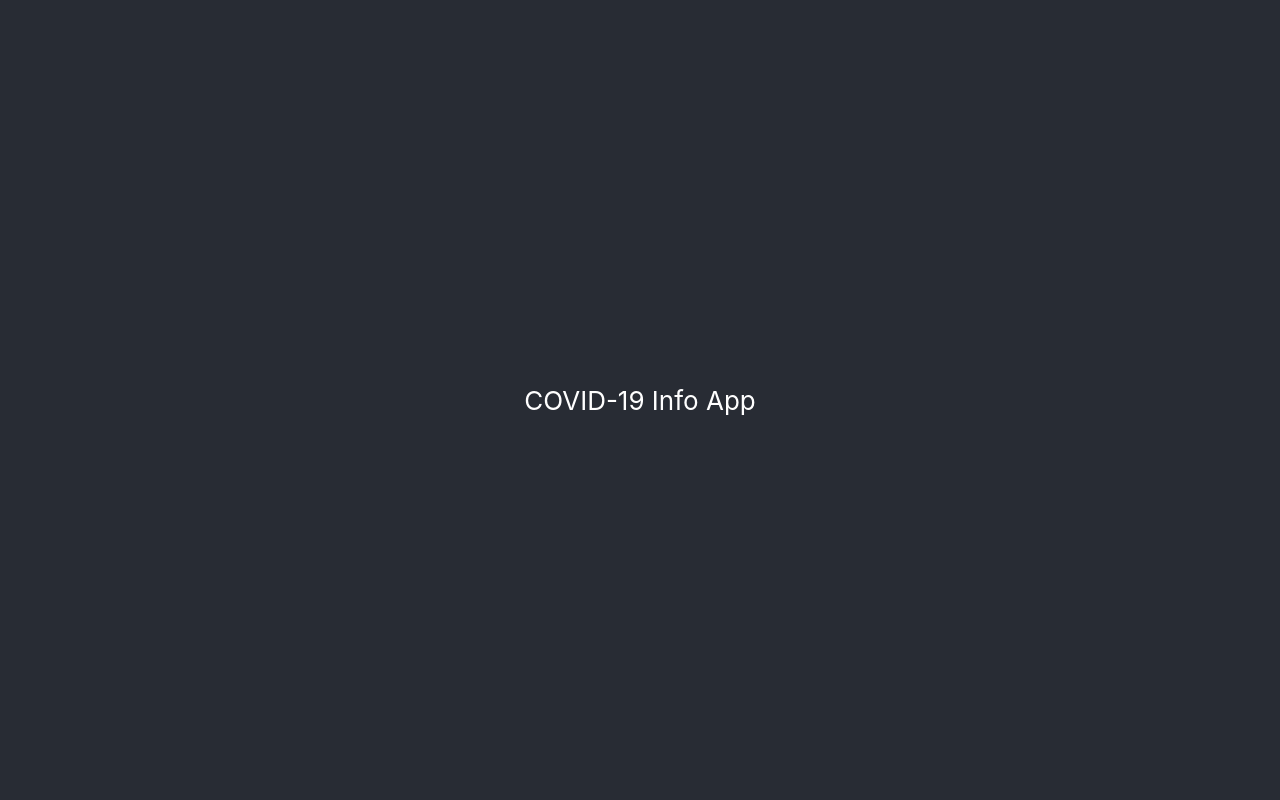
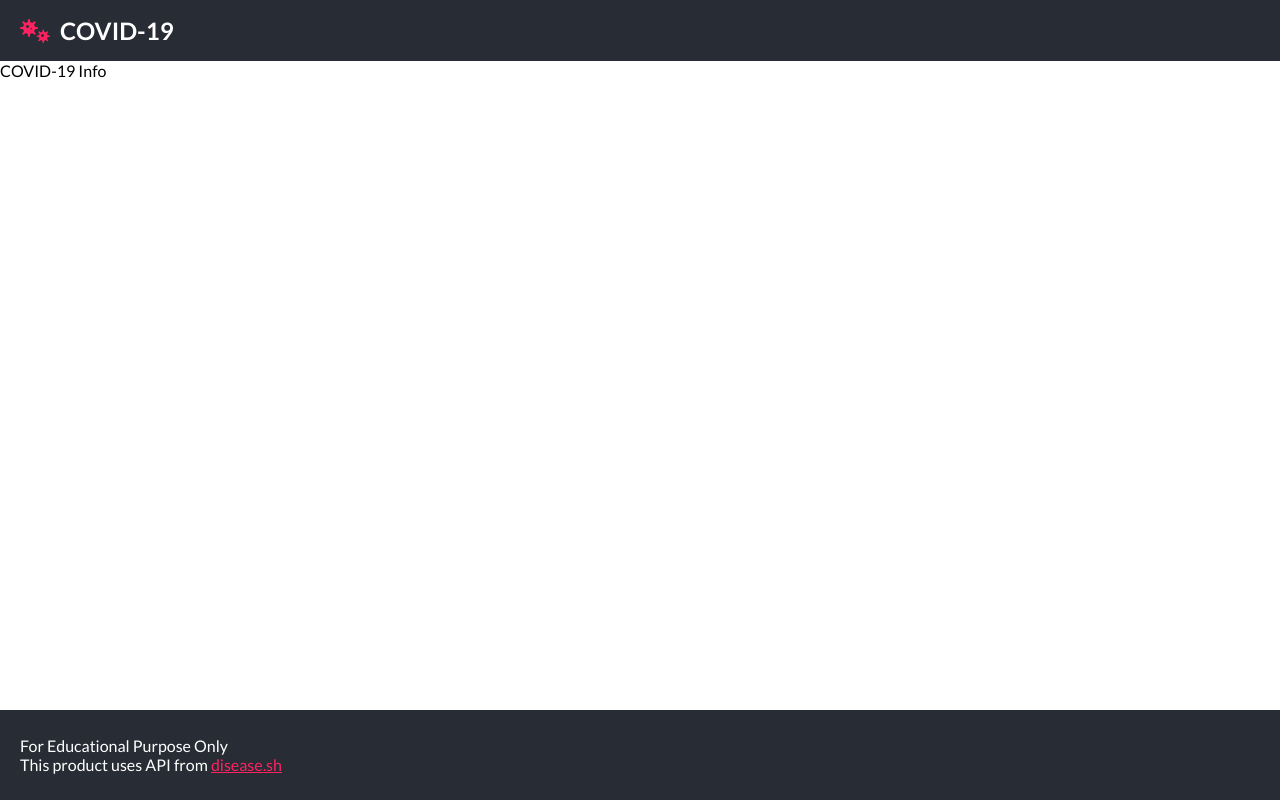
Before and after one commit to akaaariii/react-covid19-info-app, a React (Create React App) app: page / in a window 1280 px wide. Built offline with nearby package versions, Linux system fonts and the light colour scheme.

Commit message:
added header and footer

```diff
--- a/package.json
+++ b/package.json
@@ -9,6 +9,7 @@
     "react": "^17.0.1",
     "react-dom": "^17.0.1",
     "react-scripts": "4.0.1",
+    "styled-components": "^5.2.1",
     "web-vitals": "^0.2.4"
   },
   "scripts": {
--- a/public/index.html
+++ b/public/index.html
@@ -9,6 +9,8 @@
       name="description"
       content="Web site created using create-react-app"
     />
+    <link rel="stylesheet" href="https://use.fontawesome.com/releases/v5.15.1/css/all.css" integrity="sha384-vp86vTRFVJgpjF9jiIGPEEqYqlDwgyBgEF109VFjmqGmIY/Y4HV4d3Gp2irVfcrp" crossorigin="anonymous">
+    <link href="https://fonts.googleapis.com/css2?family=Lato:wght@400;700&display=swap" rel="stylesheet">
     <link rel="apple-touch-icon" href="%PUBLIC_URL%/logo192.png" />
     <!--
       manifest.json provides metadata used when your web app is installed on a
--- a/src/App.css
+++ b/src/App.css
@@ -1,38 +1,13 @@
 .App {
-  text-align: center;
-}
-
-.App-logo {
-  height: 40vmin;
-  pointer-events: none;
-}
-
-@media (prefers-reduced-motion: no-preference) {
-  .App-logo {
-    animation: App-logo-spin infinite 20s linear;
-  }
-}
-
-.App-header {
-  background-color: #282c34;
-  min-height: 100vh;
+  /* text-align: center; */
+  font-family: 'Lato', sans-serif;
   display: flex;
   flex-direction: column;
-  align-items: center;
-  justify-content: center;
-  font-size: calc(10px + 2vmin);
-  color: white;
+  min-height: 100vh;
 }
-
-.App-link {
-  color: #61dafb;
+main {
+  flex: 1;
 }
-
-@keyframes App-logo-spin {
-  from {
-    transform: rotate(0deg);
-  }
-  to {
-    transform: rotate(360deg);
-  }
+a {
+  color: #FF2261;
 }
--- a/src/App.js
+++ b/src/App.js
@@ -1,12 +1,15 @@
 import React from 'react';
 import './App.css';
+
+import Header from './components/Header/Header';
+import Footer from './components/Footer/Footer';
 
 const App = () => {
   return (
     <div className="App">
-      <header className="App-header">
-        <p>COVID-19 Info App</p>
-      </header>
+      <Header />
+      <main>COVID-19 Info</main>
+      <Footer />
     </div>
   );
 }
--- /dev/null
+++ b/src/components/Footer/Footer.jsx
@@ -0,0 +1,16 @@
+import React from 'react';
+
+import { FooterContainer, FooterText } from './Footer.styles';
+
+const Footer = () => {
+  return (
+    <FooterContainer>
+      <FooterText>
+        For Educational Purpose Only <br />
+        This product uses API from <a href="https://disease.sh/">disease.sh</a>
+      </FooterText>
+    </FooterContainer>
+  )
+}
+
+export default Footer;
--- /dev/null
+++ b/src/components/Footer/Footer.styles.jsx
@@ -0,0 +1,10 @@
+import styled from 'styled-components';
+
+export const FooterContainer = styled.footer`
+  background-color: #282c34;
+  padding: 10px 20px;
+`;
+
+export const FooterText = styled.p`
+  color: white;
+`;
--- /dev/null
+++ b/src/components/Header/Header.jsx
@@ -0,0 +1,16 @@
+import React from 'react';
+
+import { HeaderContainer, LogoContainer, Icon, Title } from './Header.styles';
+
+const Header = () => {
+  return (
+    <HeaderContainer>
+      <LogoContainer>
+        <Icon className="fas fa-viruses"></Icon>
+        <Title>COVID-19</Title>
+      </LogoContainer>
+    </HeaderContainer>
+  )
+}
+
+export default Header;
--- /dev/null
+++ b/src/components/Header/Header.styles.jsx
@@ -0,0 +1,19 @@
+import styled from 'styled-components';
+
+export const HeaderContainer = styled.header`
+  background-color: #282c34;
+  padding: 0 20px;
+`;
+export const LogoContainer = styled.div`
+  display: flex;
+  align-items: center;
+`;
+export const Icon = styled.i`
+  color: #FF2261;
+  font-size: 24px;
+`;
+export const Title = styled.h1`
+  color: white;
+  padding-left: 10px;
+  font-size: 1.5em;
+`;
```
Also changed, not shown: 1 other file (tests, documents, lock files or other folders).
